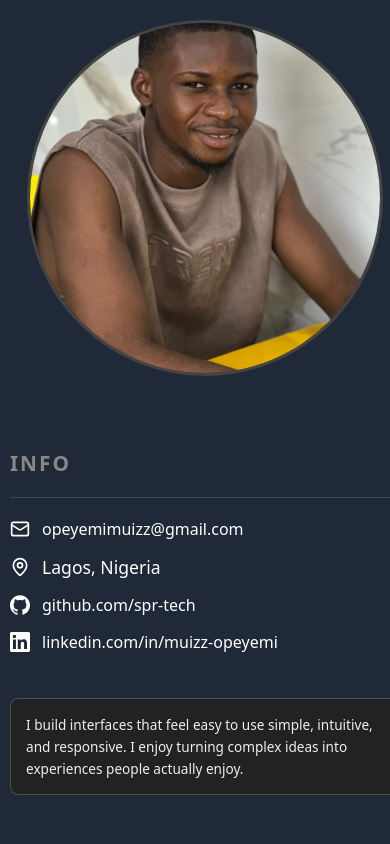
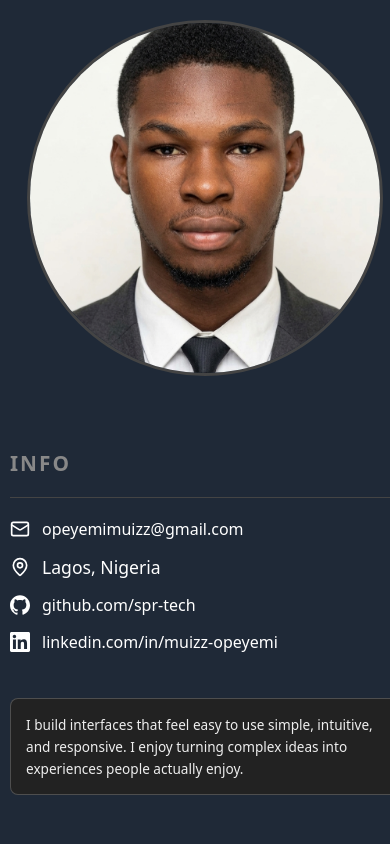
Before and after one commit to spr-tech/portfolio, a React app: page / in a window 390 px wide. Shown: the top 844 px of the page. Built offline with nearby package versions, Linux system fonts and the light colour scheme; the HTML template or start-up script is replaced by a standard one.

Commit message:
changed the image and the height

```diff
--- a/src/components/Info.css
+++ b/src/components/Info.css
@@ -85,7 +85,7 @@ a:hover {
   .left-profile {
     position: relative;
     width: 100%;
-    max-height: 70vh;
+    height: 50svh;
     padding: 20px 10px;
     border-right: none;
     border-bottom: 1px solid #333;
--- a/src/components/Info.jsx
+++ b/src/components/Info.jsx
@@ -34,11 +34,7 @@ const Info = () => {
     <>
       <div className="left-profile">
         <div>
-          <img
-            className="image"
-            src="./img/IMG-20251207-WA0185.jpg"
-            alt="muizze"
-          />
+          <img className="image" src="./img/image_368aca1c.png" alt="muizze" />
         </div>
 
         <div className="contact">
```
Also changed, not shown: public/img/image_368aca1c.png (added).
